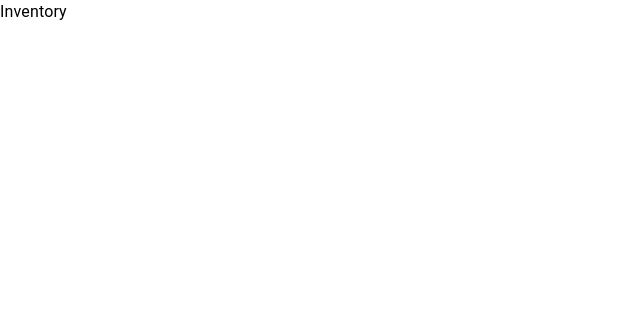
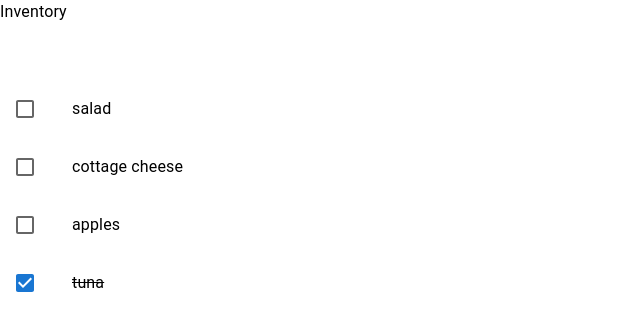
Before and after one commit to iva585/capstone-project, a React (Vite) app: page /inventory in a window 1280 px wide. Before the commit this address had no page. Shown: the top 330 px of the page, without its empty margins (0-640 px from the left). Built offline with nearby package versions, Linux system fonts and the light colour scheme.

Commit message:
feature: create store for inventory

```diff
--- a/src/app/components/InventoryItem/index.tsx
+++ b/src/app/components/InventoryItem/index.tsx
@@ -17,7 +17,12 @@ export default (props: Props): JSX.Element => {
       <ListItemIcon>
         <Checkbox edge="start" checked={props.item.checked} />
       </ListItemIcon>
-      <ListItemText sx={{ wordWrap: 'break-word' }}>Some item</ListItemText>
+      <ListItemText
+        sx={{ wordWrap: 'break-word' }}
+        className={props.item.checked ? 'crossed-off' : ''}
+      >
+        {props.item.title}
+      </ListItemText>
     </ListItem>
   );
 };
--- a/src/app/pages/Inventory/Inventory.tsx
+++ b/src/app/pages/Inventory/Inventory.tsx
@@ -1,6 +1,21 @@
-import { Typography } from '@mui/material';
+import { List, Typography } from '@mui/material';
 import React from 'react';
+import { useSelector } from 'react-redux';
+import InventoryItem from '../../components/InventoryItem';
+import type { RootState } from '../../store';
 
 export default (): JSX.Element => {
-  return <Typography>Inventory</Typography>;
+  const inventoryItems = useSelector((state: RootState) => state.inventory);
+  return (
+    <>
+      <Typography>Inventory</Typography>
+      <List sx={{ pt: 7 }}>
+        {[...inventoryItems]
+          .sort((a, b) => (a.checked ? 1 : 0) - (b.checked ? 1 : 0))
+          .map((item) => (
+            <InventoryItem key={item.id} item={item} />
+          ))}
+      </List>
+    </>
+  );
 };
--- a/src/app/reducers/inventoryReducer.ts
+++ b/src/app/reducers/inventoryReducer.ts
@@ -3,10 +3,10 @@ import type { PayloadAction } from '@reduxjs/toolkit';
 import type { InventoryItemType } from '../components/InventoryItem';
 
 const initialState: InventoryItemType[] = [
-  { id: 1, title: 'milk', checked: false },
-  { id: 2, title: 'oatmeal', checked: true },
-  { id: 3, title: 'chocolate', checked: false },
-  { id: 4, title: 'bananas', checked: false },
+  { id: 1, title: 'salad', checked: false },
+  { id: 2, title: 'tuna', checked: true },
+  { id: 3, title: 'cottage cheese', checked: false },
+  { id: 4, title: 'apples', checked: false },
 ];
 
 const inventorySlice = createSlice({
@@ -25,3 +25,5 @@ const inventorySlice = createSlice({
 });
 
 export const { updateInventoryItem } = inventorySlice.actions;
+
+export default inventorySlice.reducer;
--- a/src/app/store.ts
+++ b/src/app/store.ts
@@ -1,9 +1,11 @@
 import { configureStore } from '@reduxjs/toolkit';
+import inventoryReducer from './reducers/inventoryReducer';
 import shoppingListReducer from './reducers/shoppingListReducer';
 
 export const store = configureStore({
   reducer: {
     shoppingList: shoppingListReducer,
+    inventory: inventoryReducer,
   },
 });
 
```
